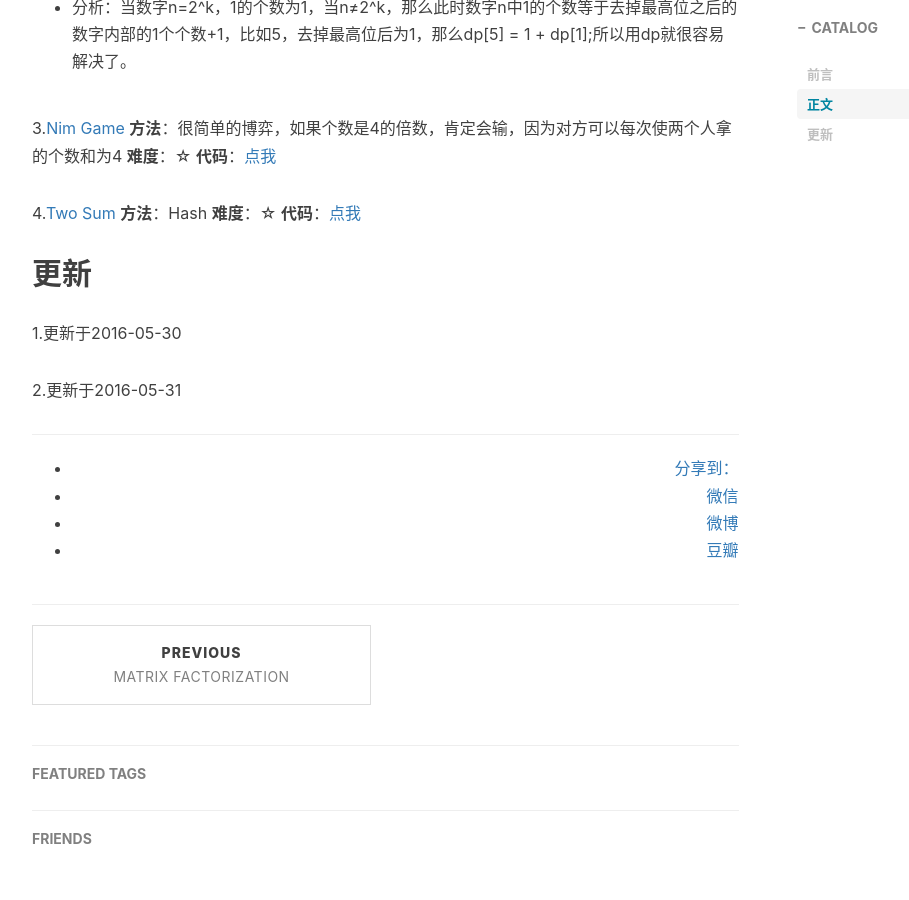
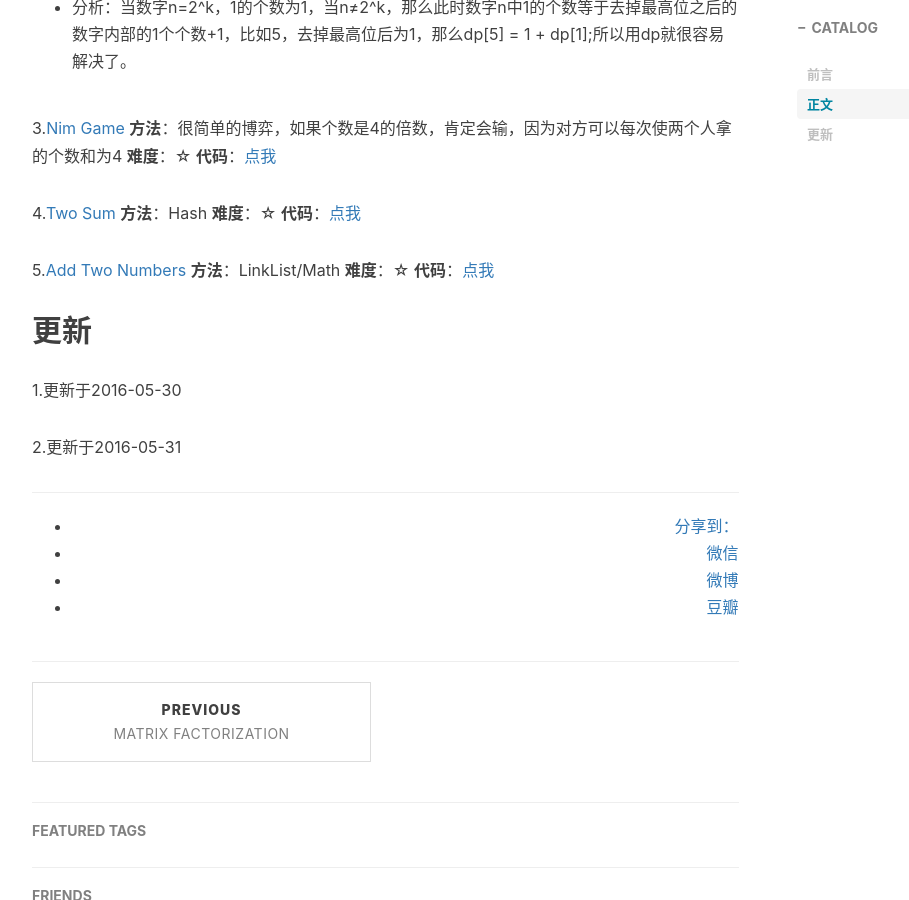
Before and after one commit to CoolIceFire/CoolIceFire.github.io, a Jekyll site: the page built from _posts/2016-05-30-leetcode.markdown, in a window 1280 px wide and 900 px high, scrolled down 973 px. Shown: the whole window, without its empty margins (233-1142 px from the left). Built offline with Jekyll 4.4.1, drawn with Linux system fonts in a browser that asks for light colours; nearby versions of some CDN libraries; comment, search, counter and statistics services are not loaded.

Commit message:
Update 2016-05-30-leetcode.markdown

```diff
--- a/_posts/2016-05-30-leetcode.markdown
+++ b/_posts/2016-05-30-leetcode.markdown
@@ -33,6 +33,9 @@ tags:
 4.[Two Sum](https://leetcode.com/problems/two-sum/) **方法**：Hash **难度**：☆
 **代码**：[点我](https://github.com/CoolIceFire/leetcode/blob/master/Two%20Sum)
 
+5.[Add Two Numbers](https://leetcode.com/problems/add-two-numbers/) **方法**：LinkList/Math **难度**：☆
+**代码**：[点我](https://github.com/CoolIceFire/leetcode/blob/master/Add%20Two%20Numbers)
+
 ## 更新
 
 1.更新于2016-05-30
```
